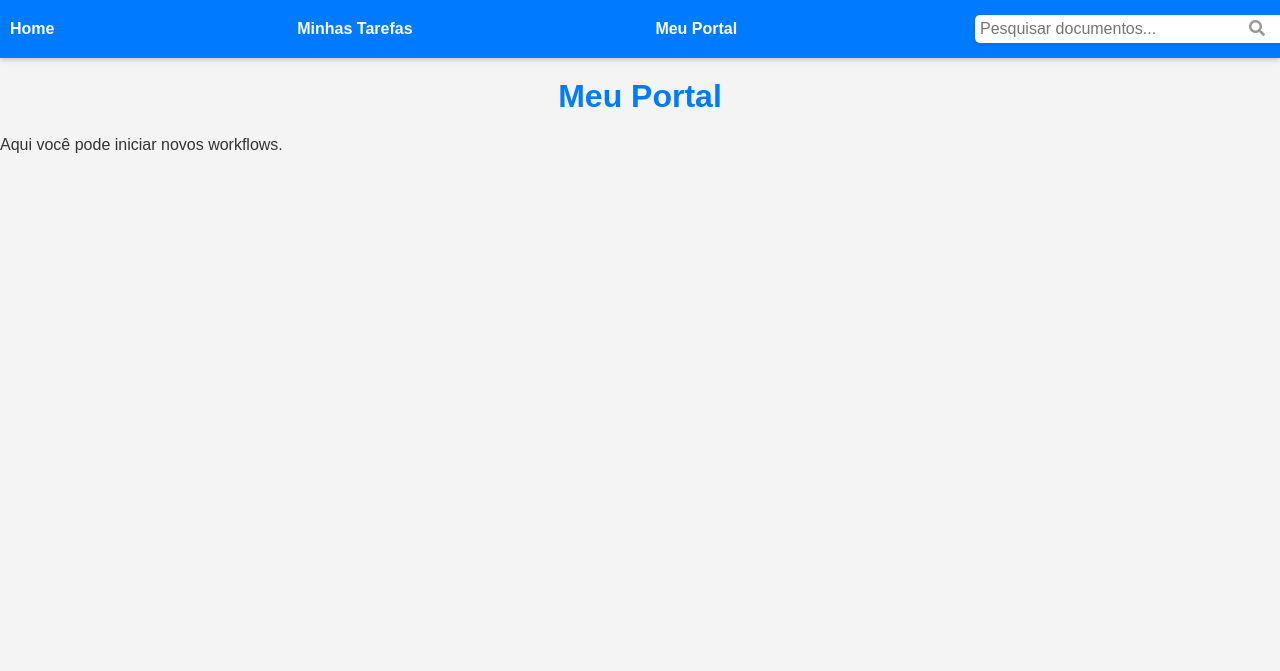
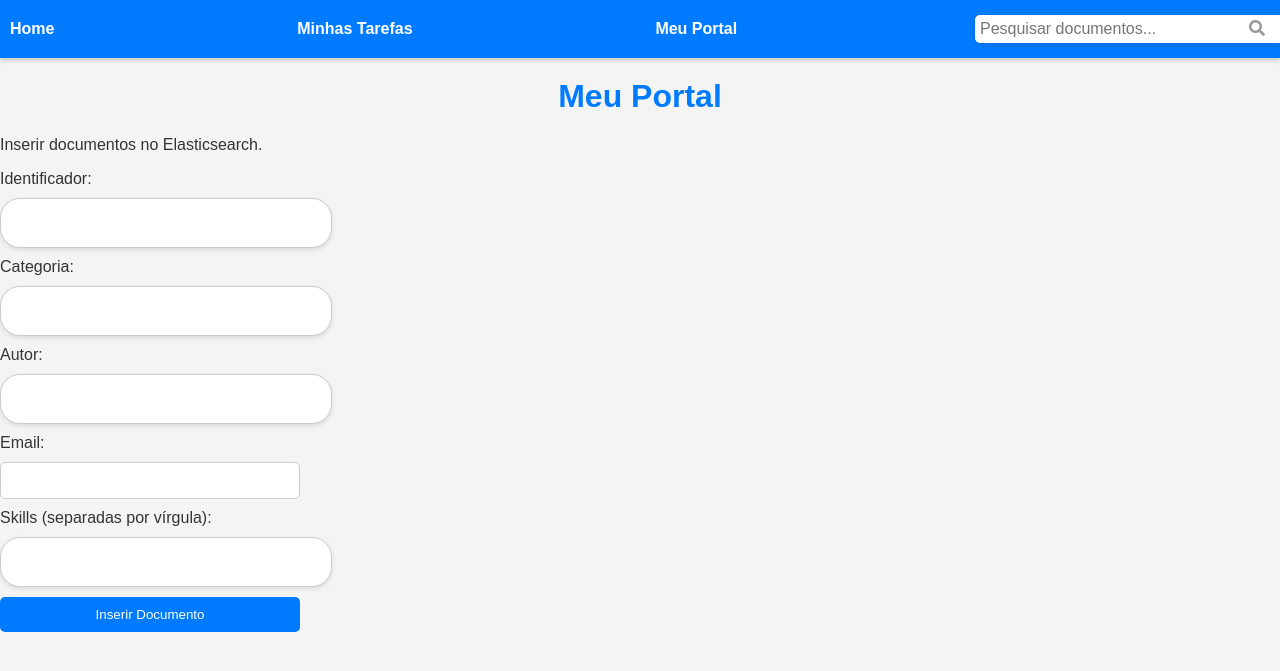
Before and after one commit to lucas521241/TCC, a Flask app: page /meu-portal in a window 1280 px wide. Shown: the top 671 px of the page. Run offline with Flask 3, Linux system fonts and the light colour scheme.

Commit message:
Alteração em massa para colocar o ElasticSearch local

```diff
--- a/app.py
+++ b/app.py
@@ -1,17 +1,21 @@
 from flask import Flask, render_template, request, redirect, url_for
+from elasticsearch import Elasticsearch
+from datetime import datetime
 import mysql.connector
+import subprocess
+import os
+import time
 
 app = Flask(__name__)
 
 # Configurações de conexão ao MySQL
 mydb_config = {
-    'host': "127.0.0.1",        # Nome do servidor ou IP
-    'port': "3306",             # Porta do MySQL
-    'user': "root",             # Usuário MySQL
-    'password': "root",         # Senha MySQL
-    'database': "docsnaipa"     # Nome do banco de dados
+    'host': "127.0.0.1",
+    'port': "3306",
+    'user': "root",
+    'password': "root",
+    'database': "docsnaipa"
 }
-
 
 # Função auxiliar para conectar ao banco de dados
 def connect_to_db():
@@ -24,39 +28,70 @@ def connect_to_db():
         print(f"Erro: {err}")
         return None
 
+# Função para iniciar o Elasticsearch
+def start_elasticsearch():
+    es_path = r"C:\Users\sch_l\elasticsearch-8.15.2\bin\elasticsearch.bat"
+    # Inicia o Elasticsearch em um subprocesso
+    subprocess.Popen(es_path, shell=True)
+    time.sleep(30)  # Aguarda o Elasticsearch iniciar
+
+# Conexão com o Elasticsearch
+es = Elasticsearch(['http://localhost:9200'])
+
+# Rota inicial do portal
+@app.route('/meu-portal')
+def meu_portal():
+    return render_template('meu_portal.html')
+
+# Rota para inserir documento no Elasticsearch
+@app.route('/inserir-documento', methods=['POST'])
+def inserir_documento():
+    identificador = request.form['identificador']
+    categoria = request.form['categoria']
+    autor = request.form['autor']
+    email = request.form['email']
+    skills = request.form['skills'].split(',')
+
+    # Criando documento
+    doc = {
+        'identificador': identificador,
+        'categoria': categoria,
+        'autor': autor,
+        'email': email,
+        'skills': skills,
+        'timestamp': datetime.now(),
+    }
+
+    # Inserir no Elasticsearch
+    try:
+        res = es.index(index="python-elasticsearch", body=doc)
+        print("Documento inserido com sucesso:", res['result'])
+        return redirect(url_for('meu_portal'))
+    except Exception as e:
+        print(f"Erro ao inserir documento: {e}")
+        return "Erro ao inserir documento no Elasticsearch."
 
 # Rota inicial para login
 @app.route('/')
 def login():
     return render_template('login.html')
 
-
 # Rota para tratar o login
 @app.route('/login', methods=['GET', 'POST'])
 def login_route():
     if request.method == 'POST':
-        # Aqui você pode adicionar a lógica de autenticação, por exemplo, verificando o usuário no banco
-        return redirect(url_for('home'))  # Redireciona para a rota 'home'
+        return redirect(url_for('home'))
     return render_template('login.html')
-
 
 # Página inicial após login
 @app.route('/home', methods=['GET'])
 def home():
     return render_template('home.html')
 
-
 # Rota para exibir tarefas
 @app.route('/minhas-tarefas')
 def minhas_tarefas():
     return render_template('minhas_tarefas.html')
-
-
-# Rota para exibir o portal do usuário
-@app.route('/meu-portal')
-def meu_portal():
-    return render_template('meu_portal.html')
-
 
 # Rota para a pesquisa de documentos
 @app.route('/pesquisa-documentos')
@@ -66,35 +101,27 @@ def pesquisa_documentos():
     if conn:
         print("Conexão ativa, realizando consulta...")
         try:
-            # Criar um cursor e realizar consulta no banco de dados
             mycursor = conn.cursor()
-            mycursor.execute("SELECT iddocument, nmdocument FROM dcdocument WHERE iddocument = %s OR nmdocument LIKE %s """, (query, '%' + query + '%'))
+            mycursor.execute("SELECT iddocument, nmdocument FROM dcdocument WHERE iddocument = %s OR nmdocument LIKE %s", (query, '%' + query + '%'))
             resultados = mycursor.fetchall()
-
-            # Fechar o cursor
             mycursor.close()
-
             return render_template('pesquisa_documentos.html', dados=resultados)
-
         except mysql.connector.Error as err:
             print(f"Erro ao consultar o banco de dados: {err}")
             return "Erro ao consultar o banco de dados."
-
         finally:
-            # Fechar a conexão
             conn.close()
             print("Conexão com o MySQL foi encerrada.")
     else:
         print("Falha na conexão com o banco de dados.")
         return "Erro ao conectar ao banco de dados."
 
-
 # Rota para página de configurações
 @app.route('/configuracoes')
 def configuracoes():
     return render_template('configuracoes.html')
 
-
 # Executar o app Flask
 if __name__ == '__main__':
+    start_elasticsearch()  # Inicia o Elasticsearch ao executar o app
     app.run(debug=True)
--- a/templates/meu_portal.html
+++ b/templates/meu_portal.html
@@ -12,14 +12,33 @@
         <a href="/home">Home</a>
         <a href="/minhas-tarefas">Minhas Tarefas</a>
         <a href="/meu-portal">Meu Portal</a>
-        <form id="search-form" action="/pesquisa_documentos" method="get" class="search-toolbar-container" @submit.prevent="submitSearch">
-            <input type="text" placeholder="Pesquisar documentos..." class="search-toolbar" name="document" @keypress="handleKeyPress">
-            <span class="icon-search-toolbar" @click="submitSearch"><i class="fas fa-search"></i></span>
+        <form id="search-form" action="/pesquisa-documentos" method="get" class="search-toolbar-container">
+            <input type="text" placeholder="Pesquisar documentos..." class="search-toolbar" name="document">
+            <span class="icon-search-toolbar"><i class="fas fa-search"></i></span>
         </form>
-
     </div>
     <h1>Meu Portal</h1>
-    <p>Aqui você pode iniciar novos workflows.</p>
+    <p>Inserir documentos no Elasticsearch.</p>
+
+    <!-- Formulário para inserção no Elasticsearch -->
+    <form action="/inserir-documento" method="POST">
+        <label for="identificador">Identificador:</label>
+        <input type="text" id="identificador" name="identificador" required>
+
+        <label for="categoria">Categoria:</label>
+        <input type="text" id="categoria" name="categoria" required>
+
+        <label for="autor">Autor:</label>
+        <input type="text" id="autor" name="autor" required>
+
+        <label for="email">Email:</label>
+        <input type="email" id="email" name="email" required>
+
+        <label for="skills">Skills (separadas por vírgula):</label>
+        <input type="text" id="skills" name="skills" required>
+
+        <button type="submit">Inserir Documento</button>
+    </form>
 
     <script src="https://cdn.jsdelivr.net/npm/vue@2"></script>
     <script src="{{ url_for('static', filename='js/search.js') }}"></script>
```
Also changed, not shown: elasticsearchADDConn.py (added, +29 -0 lines), 1 other file.
